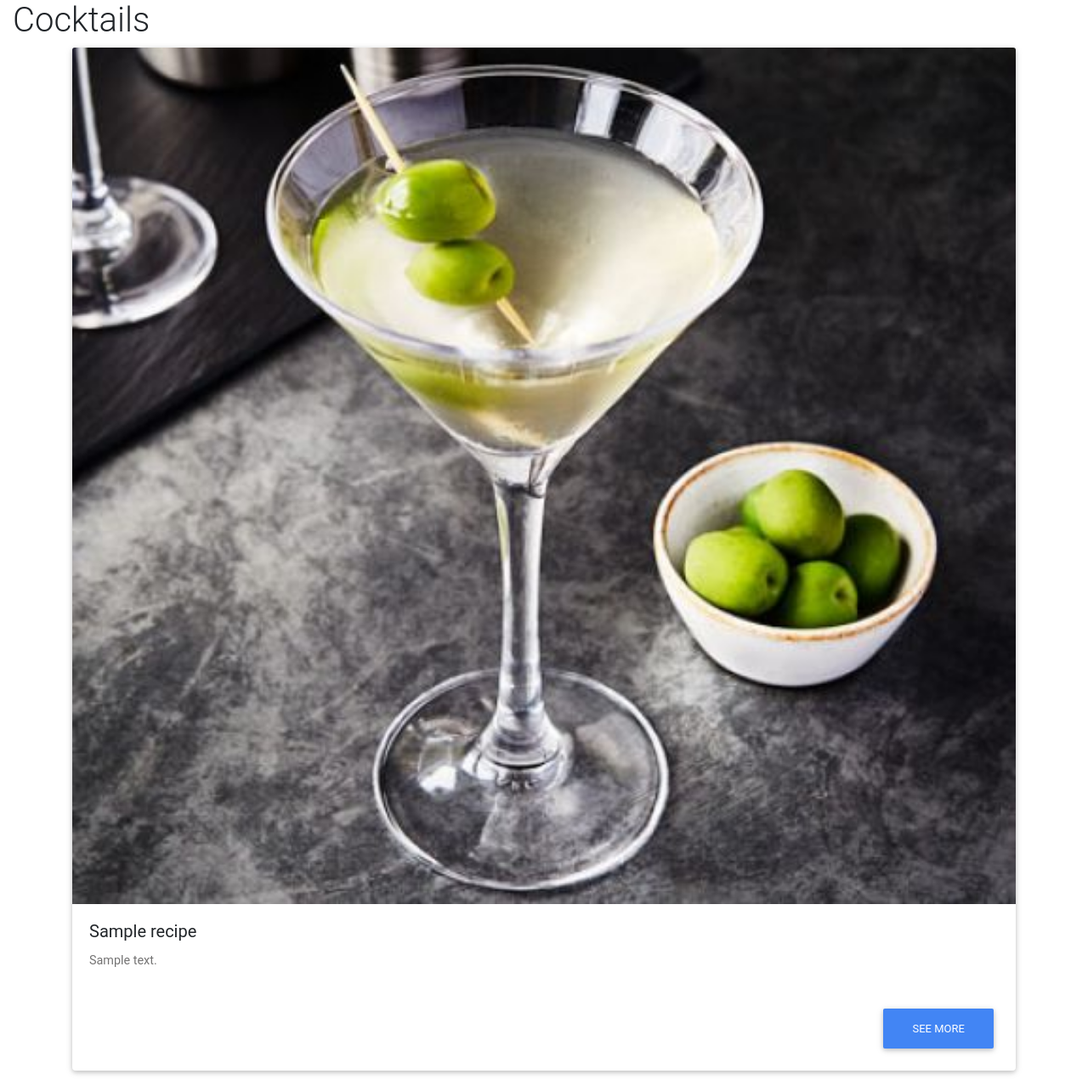
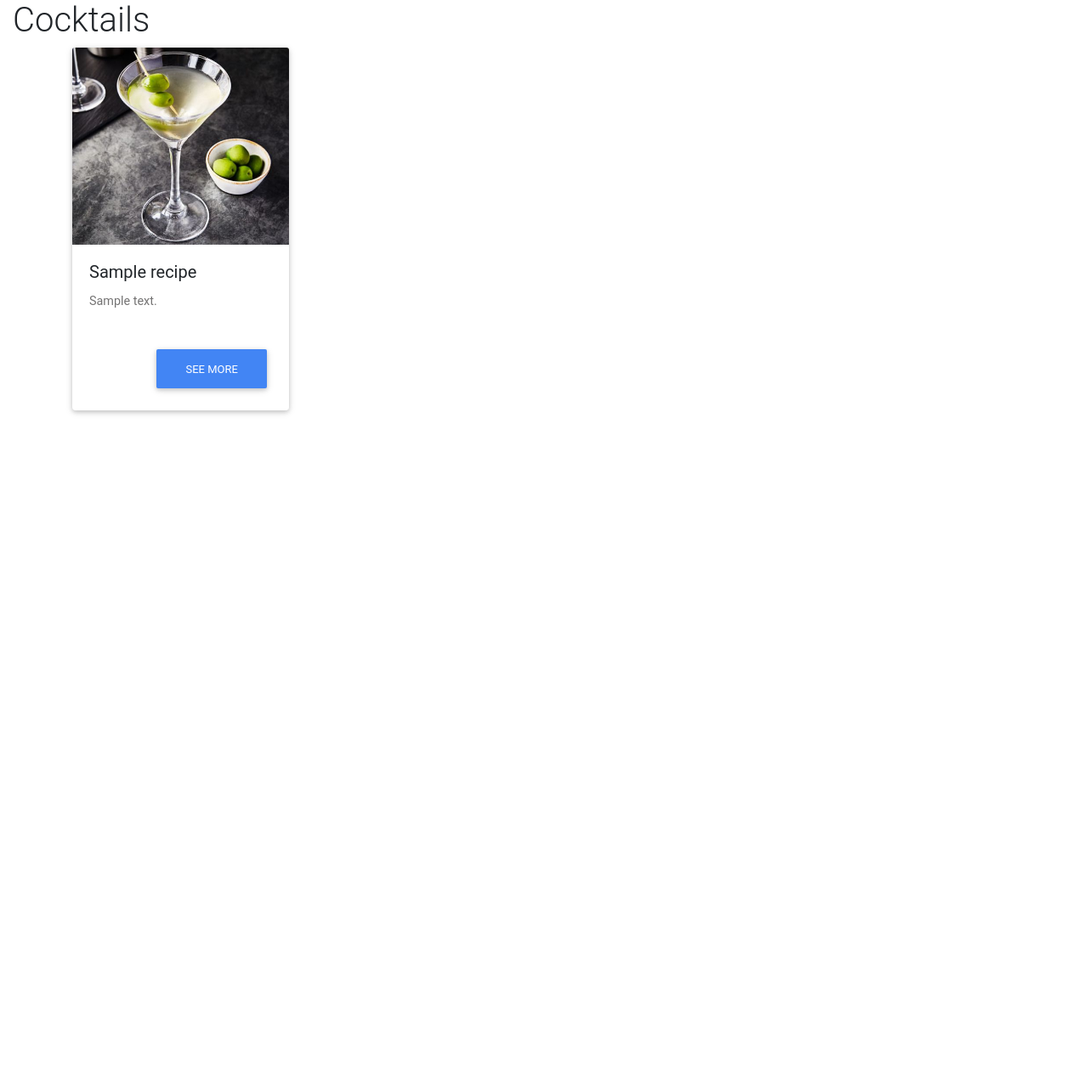
Before and after one commit to fredveloper/milestone-project-3, a Flask app: page / in a window 1280 px wide. Shown: the whole page at 85% size. After the commit the page ends 488 px from the top, so only its background shows below. Run offline with Flask 2, Linux system fonts and the light colour scheme; a database or web service that is not in the repository returns one stand-in record (values such as "Sample title"); some libraries are stand-ins or nearby versions.

Commit message:
Modified bootstrap card in recipes.html template

```diff
--- a/templates/recipes.html
+++ b/templates/recipes.html
@@ -9,9 +9,11 @@
         <div class="col-md-12">
           <h1 class="">Cocktails</h1>
         </div>
+
+        <div class="container">
+        <div class="row">
         {% for recipe in recipes %}
-        <div class="container">
-          <div class="card-deck">
+          <div class="col-md-3">
             <div class="card">
               <img src="static/images/martini.jpg" class="card-img-top" alt="cocktail-picture">
               <div class="card-body">
@@ -22,10 +24,13 @@
                 <a href="" class="btn btn-primary float-right">See More</a>
               </div>
             </div>
+            <br><br>
           </div>
-          <br>
+
+          {% endfor %}
         </div>
-        {% endfor %}
+      </div>
+
       </div>
     </div>
 
```
